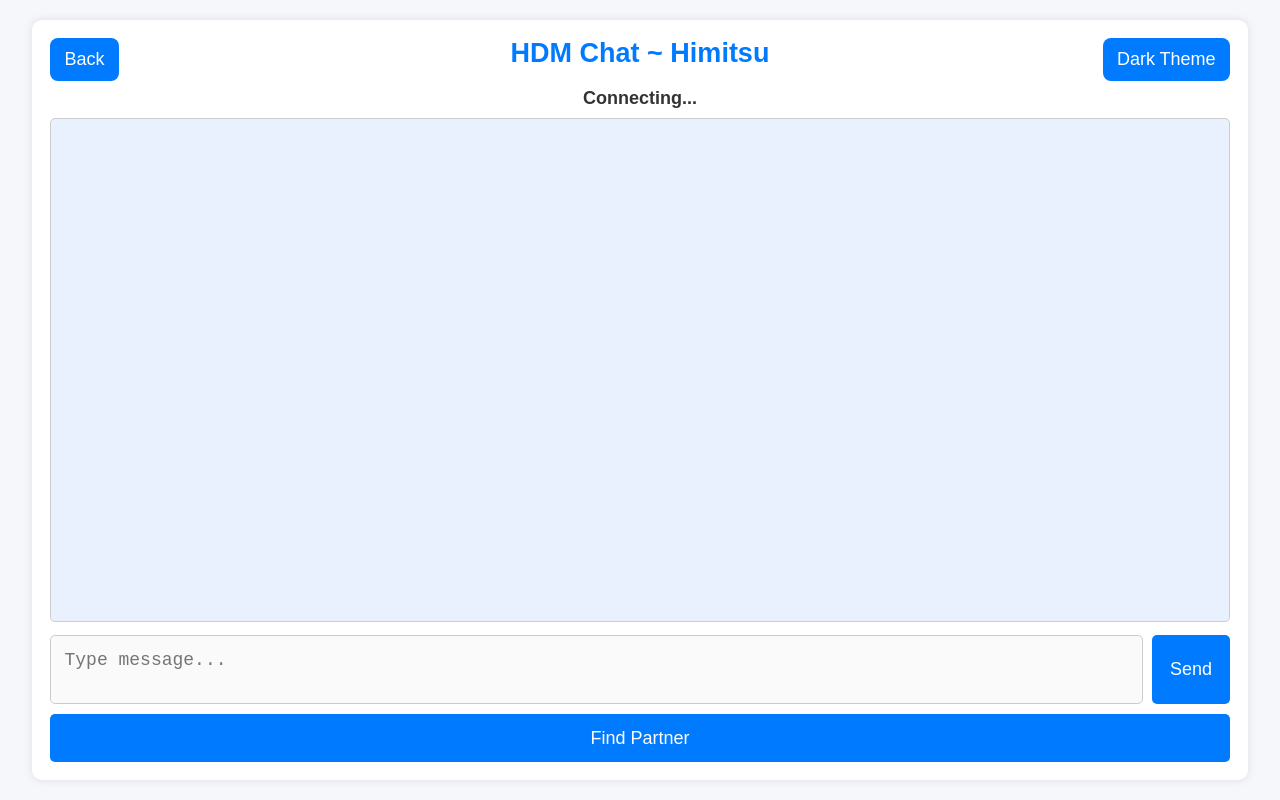
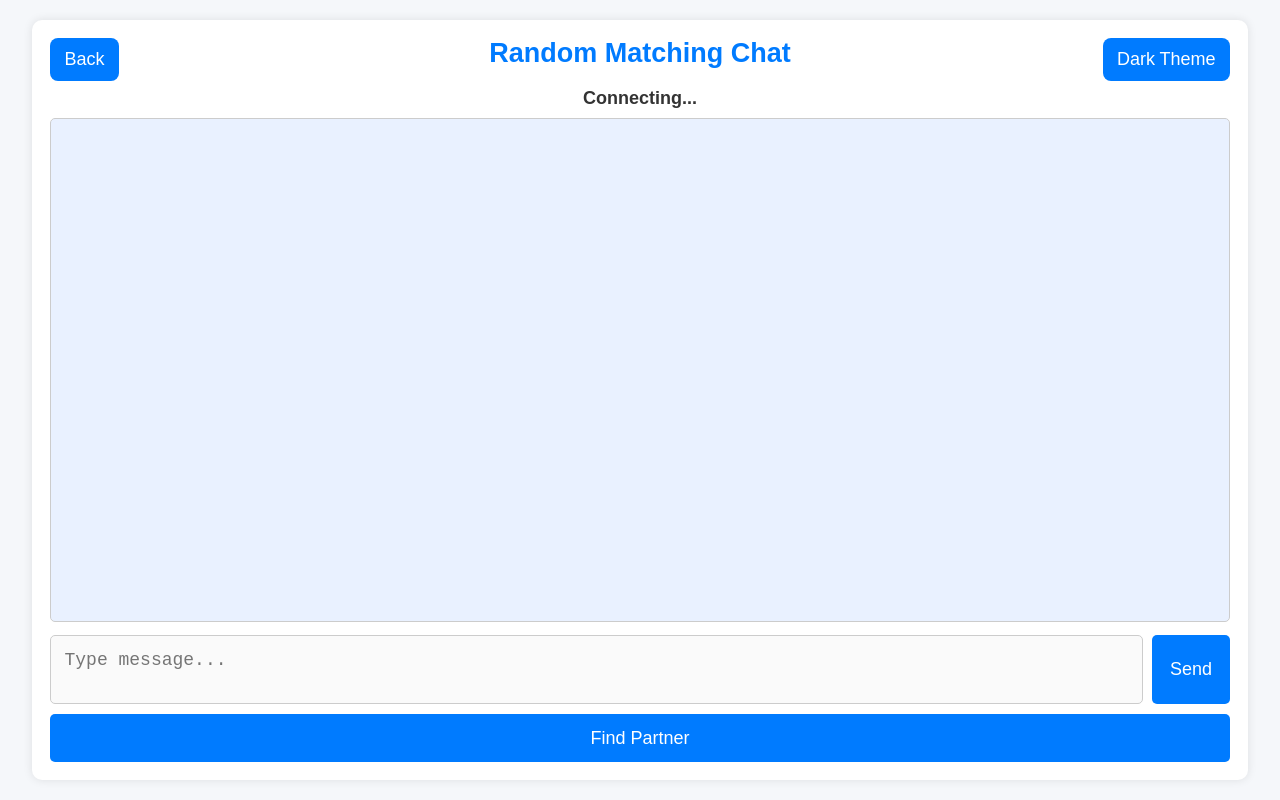
Before and after one commit to hudtakim/hdm-chat-himitsu, a website: page client/chat.html in a window 1280 px wide. Drawn offline with nearby package versions, Linux system fonts and the light colour scheme; no server answers.

Commit message:
Update chat.html

```diff
--- a/client/chat.html
+++ b/client/chat.html
@@ -11,7 +11,7 @@
     <button id="themeButton" class="theme-btn">Dark Theme</button>
     <button id="backButton" class="backButton">Back</button>
     <div class="title">
-      <h2>HDM Chat ~ Himitsu</h2>
+      <h2>Random Matching Chat</h2>
     </div>
     <div id="status">Connecting...</div>
     <div id="chat" style="display: flex;">
```
